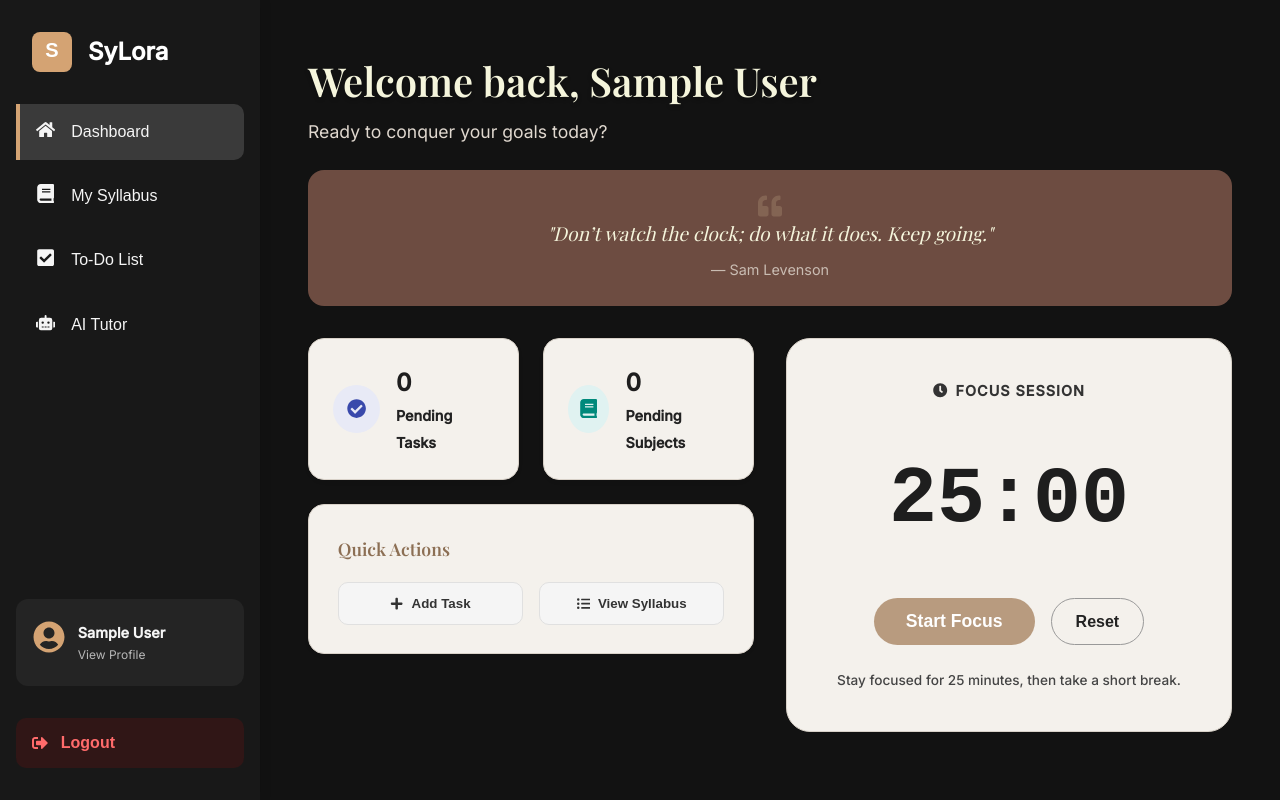
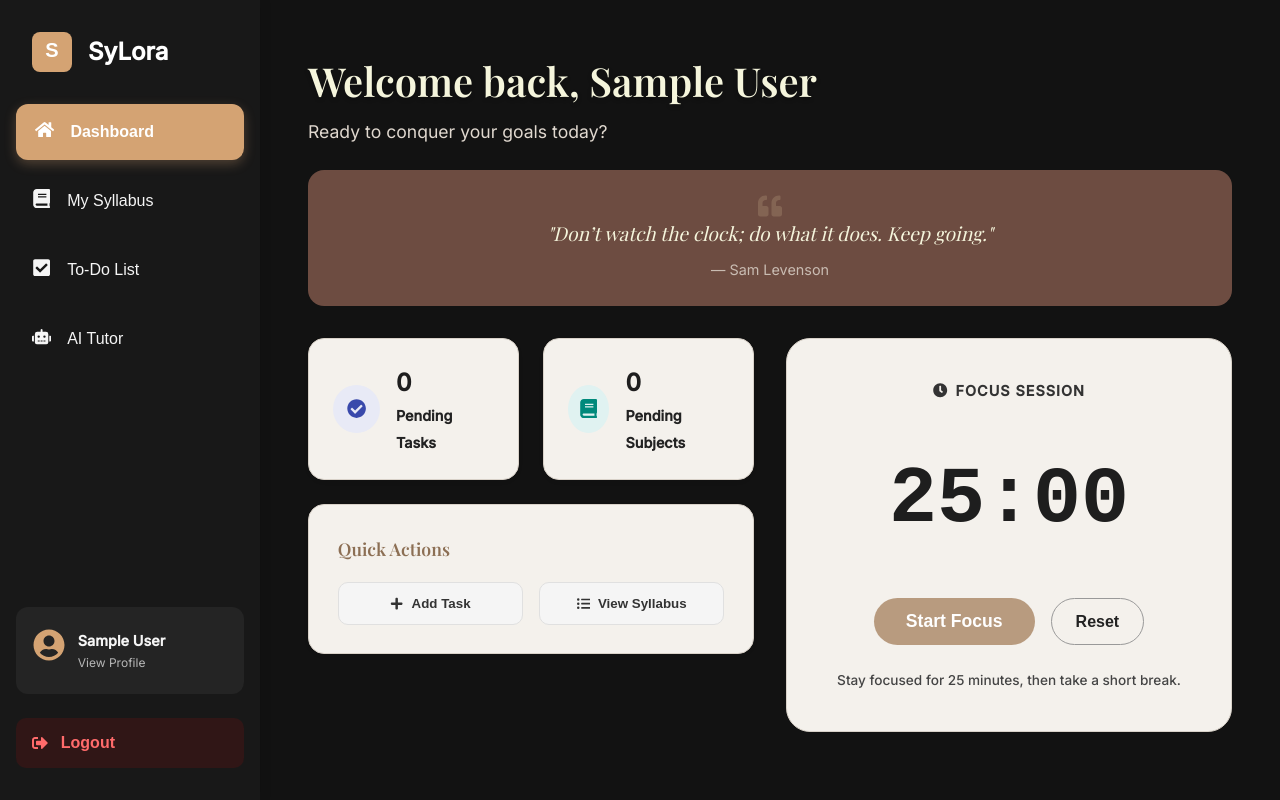
Before and after one commit to upo2201/SyLora, a React (Vite) app in the folder frontend/: page /home in a window 1280 px wide. Built offline with nearby package versions, Linux system fonts and the light colour scheme; no server answers; sample sign-in values are in the browser's storage.

Commit message:
sidebar changes, api testing

```diff
--- a/frontend/src/components/Sidebar.jsx
+++ b/frontend/src/components/Sidebar.jsx
@@ -41,18 +41,28 @@ function Sidebar({ setTab, active }) {
             onClick={() => setTab(item.id)}
             style={{
               ...styles.navItem,
-              background: active === item.id ? "rgba(255,255,255,0.15)" : "transparent",
-              borderLeft: active === item.id ? "4px solid #d4a373" : "4px solid transparent",
+              background: active === item.id ? "#d4a373" : "transparent",
+              color: active === item.id ? "#fff" : "var(--text-sidebar)",
+              fontWeight: active === item.id ? "bold" : "normal",
+              paddingLeft: active === item.id ? "1.2rem" : "1rem", // Subtle shift
+              boxShadow: active === item.id ? "0 4px 12px rgba(212, 163, 115, 0.3)" : "none",
             }}
           >
             <span style={styles.icon}>{item.icon}</span>
             {item.label}
           </button>
         ))}
+        {/* Spacer to push profile section down and keep distance from menu */}
+        <div style={{ flex: 1, minHeight: '2rem' }}></div>
       </nav>
 
       <div
-        style={{ ...styles.profileSection, cursor: 'pointer', border: active === 'profile' ? '1px solid #d4a373' : '1px solid transparent' }}
+        style={{
+          ...styles.profileSection,
+          cursor: 'pointer',
+          border: active === 'profile' ? '1px solid #d4a373' : '1px solid transparent',
+          background: active === 'profile' ? 'rgba(212, 163, 115, 0.1)' : 'rgba(255,255,255,0.05)'
+        }}
         onClick={() => setTab("profile")}
       >
         <div style={styles.profileIcon}><FaUserCircle /></div>
@@ -80,7 +90,8 @@ const styles = {
     boxShadow: "2px 0 10px rgba(0,0,0,0.1)",
     position: 'sticky',
     top: 0,
-    height: '100vh'
+    height: '100vh',
+    overflowY: 'auto' // Fixes the "can't see logout" issue if height is small
   },
   logo: {
     display: "flex",
@@ -95,9 +106,9 @@ const styles = {
     gap: '0.8rem',
     padding: '1rem',
     marginBottom: '1rem',
-    background: 'rgba(255,255,255,0.05)',
+    marginTop: 'auto', // Pushes to bottom, but spacer above adds extra gap
     borderRadius: '12px',
-    marginTop: 'auto'
+    transition: 'all 0.2s'
   },
   profileIcon: {
     fontSize: '2rem',
@@ -110,8 +121,9 @@ const styles = {
   nav: {
     display: "flex",
     flexDirection: "column",
-    gap: "0.5rem",
-    flex: 1
+    gap: "0.8rem", // Increased gap between buttons
+    flex: 1,
+    marginBottom: '1rem'
   },
   navItem: {
     display: "flex",
@@ -121,12 +133,13 @@ const styles = {
     color: "var(--text-sidebar)",
     textDecoration: "none",
     fontSize: "1rem",
-    borderRadius: "0 10px 10px 0",
+    borderRadius: "12px",
     transition: "all 0.2s",
     cursor: "pointer",
     border: 'none',
     textAlign: 'left',
-    outline: 'none'
+    outline: 'none',
+    width: '100%'
   },
   icon: {
     fontSize: "1.2rem"
@@ -143,7 +156,7 @@ const styles = {
     cursor: "pointer",
     fontSize: "1rem",
     fontWeight: "bold",
-    marginTop: "1rem"
+    marginTop: "0.5rem"
   }
 };
 
```
Also changed, not shown: 1 other file (tests, documents, lock files or other folders).
